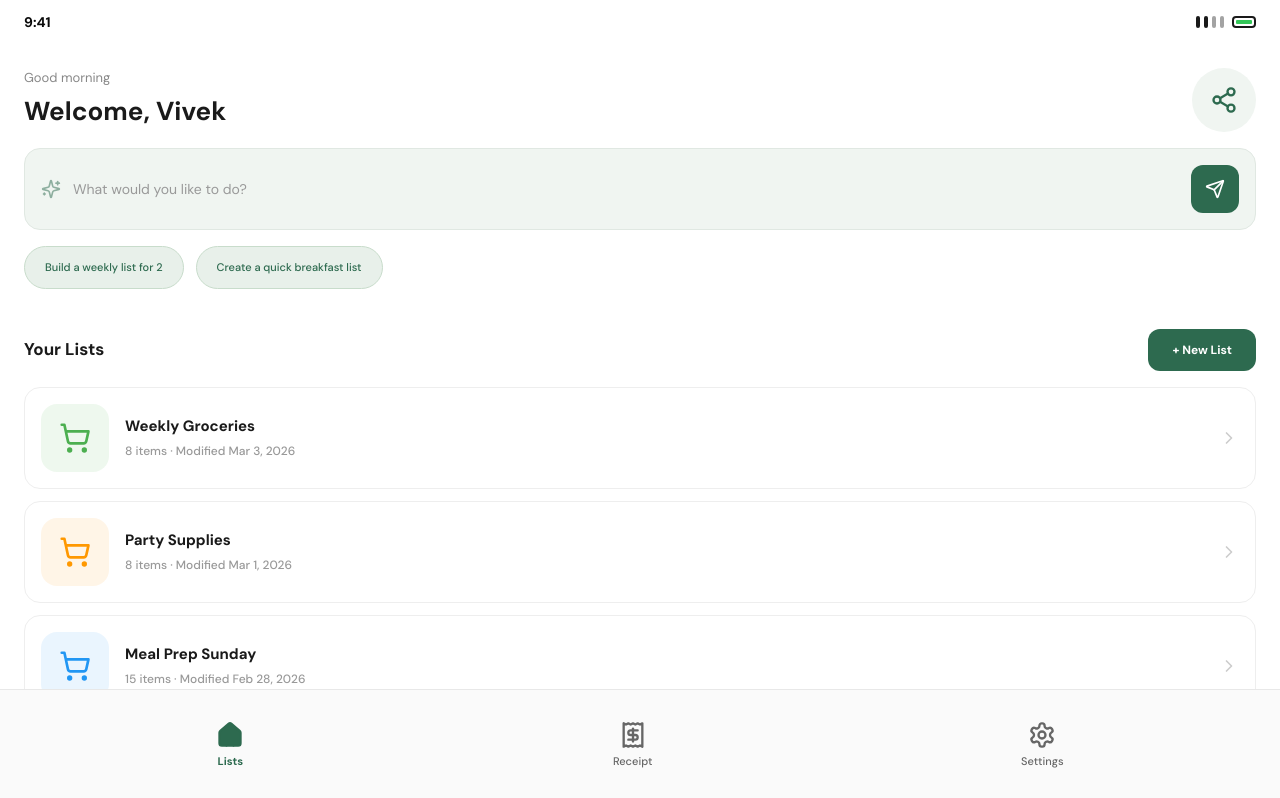
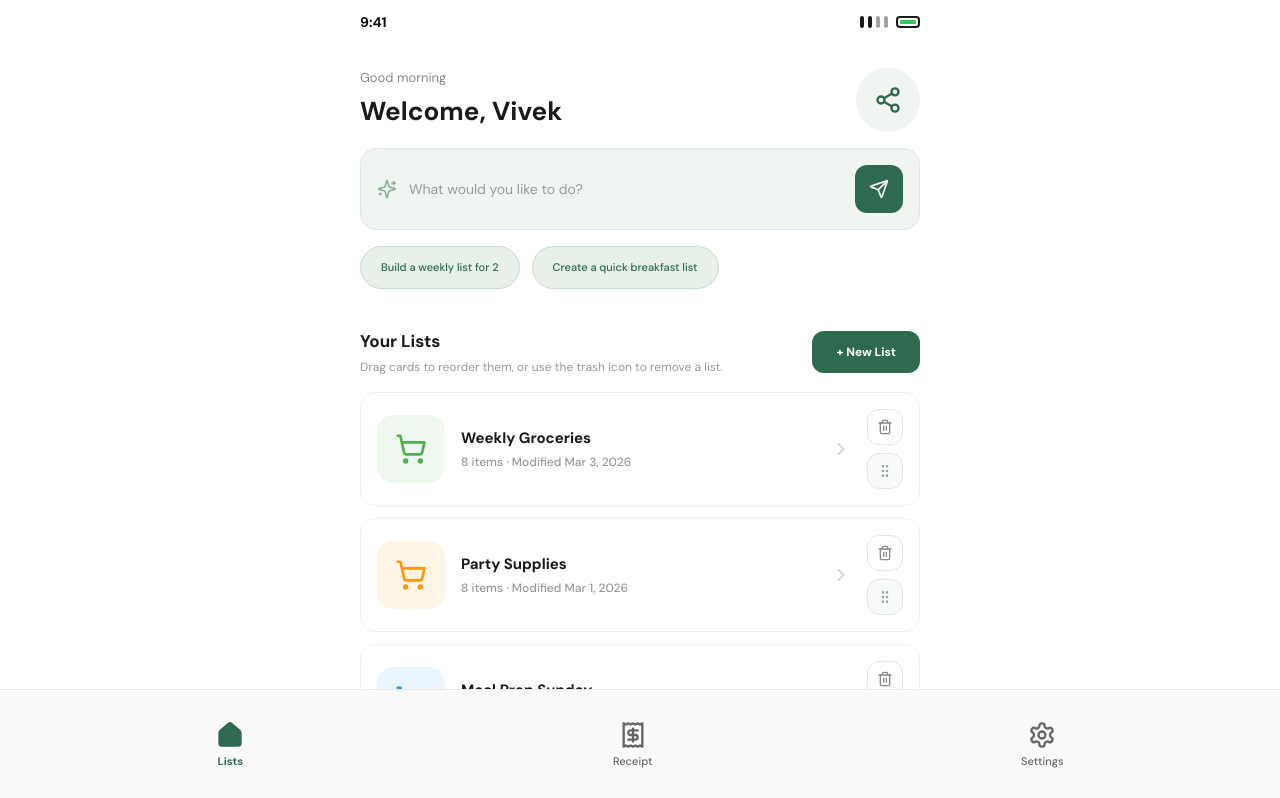
Before and after one commit to DKIV9570/CMPT863-G10, a React (Vite) app: page / in a window 1280 px wide. Shown: the top 798 px of the page. Built offline with nearby package versions, Linux system fonts and the light colour scheme; no server answers.

Commit message:
Ability to reorder lists

```diff
--- a/src/app/components/ListCard.tsx
+++ b/src/app/components/ListCard.tsx
@@ -1,18 +1,59 @@
-import { ShoppingCart, ChevronRight } from "lucide-react";
+import { ShoppingCart, ChevronRight, GripVertical, Trash2 } from "lucide-react";
 import { useNavigate } from "react-router";
 import { ShoppingList } from "../store/listsStore";
 
 interface ListCardProps {
   list: ShoppingList;
+  isDragging?: boolean;
+  isDropTarget?: boolean;
+  onDelete?: (listId: string) => void;
+  onDragStart?: (listId: string) => void;
+  onDragOver?: (listId: string) => void;
+  onDrop?: (listId: string) => void;
+  onDragEnd?: () => void;
 }
 
-export default function ListCard({ list }: ListCardProps) {
+export default function ListCard({
+  list,
+  isDragging = false,
+  isDropTarget = false,
+  onDelete,
+  onDragStart,
+  onDragOver,
+  onDrop,
+  onDragEnd,
+}: ListCardProps) {
   const navigate = useNavigate();
 
   return (
+    <div
+      draggable
+      onDragStart={(event) => {
+        event.dataTransfer.effectAllowed = "move";
+        event.dataTransfer.setData("text/plain", list.id);
+        onDragStart?.(list.id);
+      }}
+      onDragOver={(event) => {
+        event.preventDefault();
+        event.dataTransfer.dropEffect = "move";
+        onDragOver?.(list.id);
+      }}
+      onDrop={(event) => {
+        event.preventDefault();
+        onDrop?.(list.id);
+      }}
+      onDragEnd={onDragEnd}
+      className={`w-full rounded-2xl border p-4 transition-all ${
+        isDropTarget
+          ? "border-[#2D6A4F] bg-[#F7FAF8] shadow-[0_8px_20px_rgba(45,106,79,0.08)]"
+          : "border-[#EEEEEE] bg-white hover:bg-gray-50"
+      } ${isDragging ? "opacity-60 scale-[0.98]" : ""}`}
+    >
+      <div className="flex items-center gap-4">
         <button
+          type="button"
           onClick={() => navigate(`/list/${list.id}`)}
-      className="w-full bg-white border border-[#EEEEEE] rounded-2xl p-4 flex items-center gap-4 hover:bg-gray-50 transition-colors"
+          className="flex flex-1 items-center gap-4 text-left"
         >
           <div
             className="w-[68px] h-[68px] rounded-2xl flex items-center justify-center"
@@ -30,5 +71,27 @@ export default function ListCard({ list }: ListCardProps) {
           </div>
           <ChevronRight className="w-5 h-5 text-[#CCCCCC]" />
         </button>
+
+        <div className="flex flex-col items-center gap-2">
+          <button
+            type="button"
+            onClick={(event) => {
+              event.stopPropagation();
+              onDelete?.(list.id);
+            }}
+            className="flex h-9 w-9 items-center justify-center rounded-xl border border-[#E4E4E4] bg-white text-[#8A8A8A] transition-colors hover:border-[#D9534F] hover:text-[#D9534F]"
+            aria-label={`Delete ${list.name}`}
+          >
+            <Trash2 className="h-4 w-4" />
+          </button>
+          <div
+            className="flex h-9 w-9 items-center justify-center rounded-xl border border-[#E0E8E2] bg-[#F7FAF8] text-[#9AA8A0] cursor-grab active:cursor-grabbing"
+            aria-hidden="true"
+          >
+            <GripVertical className="h-4 w-4" />
+          </div>
+        </div>
+      </div>
+    </div>
   );
 }
--- a/src/app/pages/Home.tsx
+++ b/src/app/pages/Home.tsx
@@ -3,13 +3,21 @@ import { Sparkles, Send, Share2 } from "lucide-react";
 import BottomNav from "../components/BottomNav";
 import ListCard from "../components/ListCard";
 import NewListDialog from "../components/NewListDialog";
-import { getLists, addList, ShoppingList } from "../store/listsStore";
+import {
+  getLists,
+  addList,
+  deleteList,
+  moveList,
+  ShoppingList,
+} from "../store/listsStore";
 import { useNavigate } from "react-router";
 
 export default function Home() {
   const [lists, setLists] = useState(getLists());
   const [isDialogOpen, setIsDialogOpen] = useState(false);
   const [aiPrompt, setAiPrompt] = useState("");
+  const [draggedListId, setDraggedListId] = useState<string | null>(null);
+  const [dropTargetId, setDropTargetId] = useState<string | null>(null);
   const navigate = useNavigate();
 
   const handleCreateList = (name: string, color: string) => {
@@ -28,6 +36,48 @@ export default function Home() {
     setLists(getLists());
   };
 
+  const handleDeleteList = (listId: string) => {
+    deleteList(listId);
+    setLists(getLists());
+
+    if (draggedListId === listId) {
+      setDraggedListId(null);
+    }
+
+    if (dropTargetId === listId) {
+      setDropTargetId(null);
+    }
+  };
+
+  const handleDragStart = (listId: string) => {
+    setDraggedListId(listId);
+    setDropTargetId(listId);
+  };
+
+  const handleDragOver = (listId: string) => {
+    if (!draggedListId || draggedListId === listId || dropTargetId === listId) {
+      return;
+    }
+
+    setDropTargetId(listId);
+  };
+
+  const handleDrop = (listId: string) => {
+    if (!draggedListId) {
+      return;
+    }
+
+    moveList(draggedListId, listId);
+    setLists(getLists());
+    setDraggedListId(null);
+    setDropTargetId(null);
+  };
+
+  const handleDragEnd = () => {
+    setDraggedListId(null);
+    setDropTargetId(null);
+  };
+
   const handleSubmitPrompt = () => {
     const prompt = aiPrompt.trim();
     navigate("/ai-loading", {
@@ -38,7 +88,7 @@ export default function Home() {
   };
 
   return (
-    <div className="bg-white min-h-screen pb-[111px] max-w-[3000px] mx-auto">
+    <div className="bg-white min-h-screen pb-[111px] max-w-[608px] mx-auto">
       {/* Status Bar */}
       <div className="h-11 px-6 flex items-center justify-between text-sm font-bold">
         <span>9:41</span>
@@ -114,7 +164,12 @@ export default function Home() {
       {/* Lists Section */}
       <div className="px-6 pt-4">
         <div className="flex items-center justify-between mb-4">
-          <h2 className="text-[17px] font-bold text-[#1A1A1A]">Your Lists</h2>
+          <div>
+            <h2 className="text-[17px] font-bold text-[#1A1A1A]">Your Lists</h2>
+            <p className="text-[12px] text-[#999999] mt-1">
+              Drag cards to reorder them, or use the trash icon to remove a list.
+            </p>
+          </div>
           <button
             onClick={() => setIsDialogOpen(true)}
             className="px-6 py-3 bg-[#2D6A4F] rounded-xl text-white text-[12px] font-bold hover:bg-[#255940] transition-colors"
@@ -125,7 +180,19 @@ export default function Home() {
 
         <div className="space-y-3">
           {lists.length > 0 ? (
-            lists.map((list) => <ListCard key={list.id} list={list} />)
+            lists.map((list) => (
+              <ListCard
+                key={list.id}
+                list={list}
+                isDragging={draggedListId === list.id}
+                isDropTarget={dropTargetId === list.id && draggedListId !== list.id}
+                onDelete={handleDeleteList}
+                onDragStart={handleDragStart}
+                onDragOver={handleDragOver}
+                onDrop={handleDrop}
+                onDragEnd={handleDragEnd}
+              />
+            ))
           ) : (
             <div className="text-center py-12 text-[#999999]">
               No lists yet. Create your first one!
--- a/src/app/store/listsStore.ts
+++ b/src/app/store/listsStore.ts
@@ -218,6 +218,24 @@ export function deleteList(id: string): void {
   lists = lists.filter((list) => list.id !== id);
 }
 
+export function moveList(draggedId: string, targetId: string): void {
+  if (draggedId === targetId) {
+    return;
+  }
+
+  const draggedIndex = lists.findIndex((list) => list.id === draggedId);
+  const targetIndex = lists.findIndex((list) => list.id === targetId);
+
+  if (draggedIndex === -1 || targetIndex === -1) {
+    return;
+  }
+
+  const nextLists = [...lists];
+  const [draggedList] = nextLists.splice(draggedIndex, 1);
+  nextLists.splice(targetIndex, 0, draggedList);
+  lists = nextLists;
+}
+
 export function addItemToList(listId: string, item: ListItem): void {
   lists = lists.map((list) =>
     list.id === listId
```
Also changed, not shown: 4 other files (tests, documents, lock files or other folders). Lines whose indentation alone changed are shown as unchanged.
